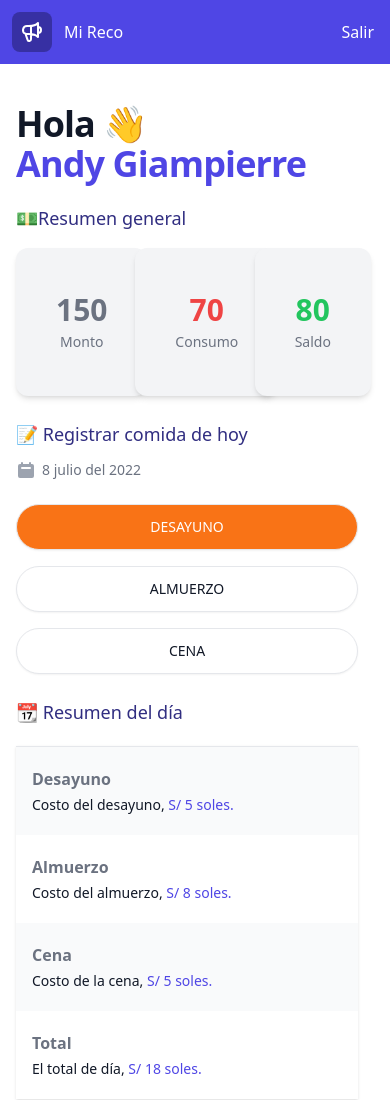
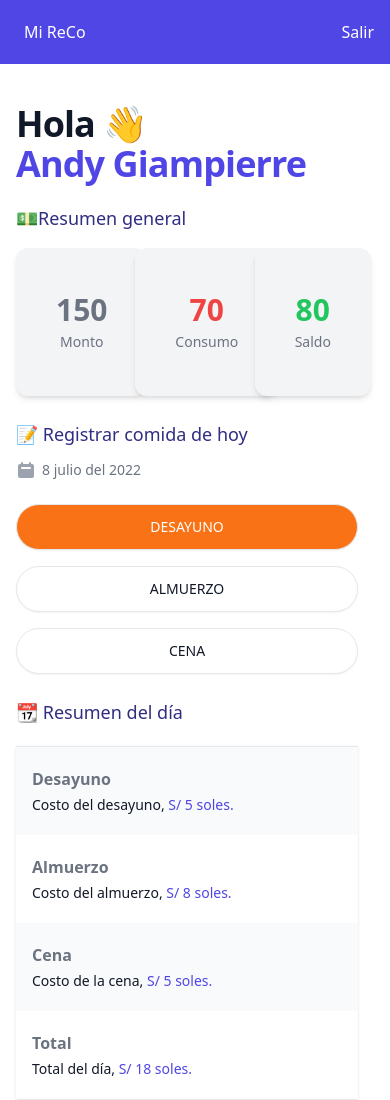
Before and after one commit to andycodev/tailwindcss, a plain HTML site: page index.html in a window 390 px wide. Drawn offline with nearby package versions, Linux system fonts and the light colour scheme.

Commit message:
continuando maqueteo

```diff
--- a/index.html
+++ b/index.html
@@ -65,16 +65,15 @@
         <div class="max-w-7xl mx-auto py-3 px-3 sm:px-6 lg:px-8">
           <div class="flex items-center justify-between flex-wrap">
             <div class="w-0 flex-1 flex items-center">
-              <span class="flex p-2 rounded-lg bg-indigo-800">
-                <!-- Heroicon name: outline/speakerphone -->
+              <!-- <span class="flex p-2 rounded-lg bg-indigo-800">
                 <svg class="h-6 w-6 text-white" xmlns="http://www.w3.org/2000/svg" fill="none" viewBox="0 0 24 24"
                   stroke-width="2" stroke="currentColor" aria-hidden="true">
                   <path stroke-linecap="round" stroke-linejoin="round"
                     d="M11 5.882V19.24a1.76 1.76 0 01-3.417.592l-2.147-6.15M18 13a3 3 0 100-6M5.436 13.683A4.001 4.001 0 017 6h1.832c4.1 0 7.625-1.234 9.168-3v14c-1.543-1.766-5.067-3-9.168-3H7a3.988 3.988 0 01-1.564-.317z" />
                 </svg>
-              </span>
+              </span> -->
               <p class="ml-3 font-medium text-white truncate">
-                <span class="md:hidden"> Mi Reco </span>
+                <span class="md:hidden"> Mi ReCo </span>
                 <span class="hidden md:inline"> Big news! We're excited to announce a brand new product.
                 </span>
               </p>
@@ -237,7 +236,7 @@
                   </div>
                   <div class="bg-white px-4 py-5 sm:grid sm:grid-cols-3 sm:gap-4 sm:px-6">
                     <dt class="text-md font-bold text-gray-500">Total</dt>
-                    <dd class="mt-1 text-sm font-medium text-gray-900 sm:mt-0 sm:col-span-2">El total de día, <span class="text-indigo-600">S/ 18 soles.</span></dd>
+                    <dd class="mt-1 text-sm font-medium text-gray-900 sm:mt-0 sm:col-span-2">Total del día, <span class="text-indigo-600">S/ 18 soles.</span></dd>
                   </div>
                 </dl>
               </div>
```
